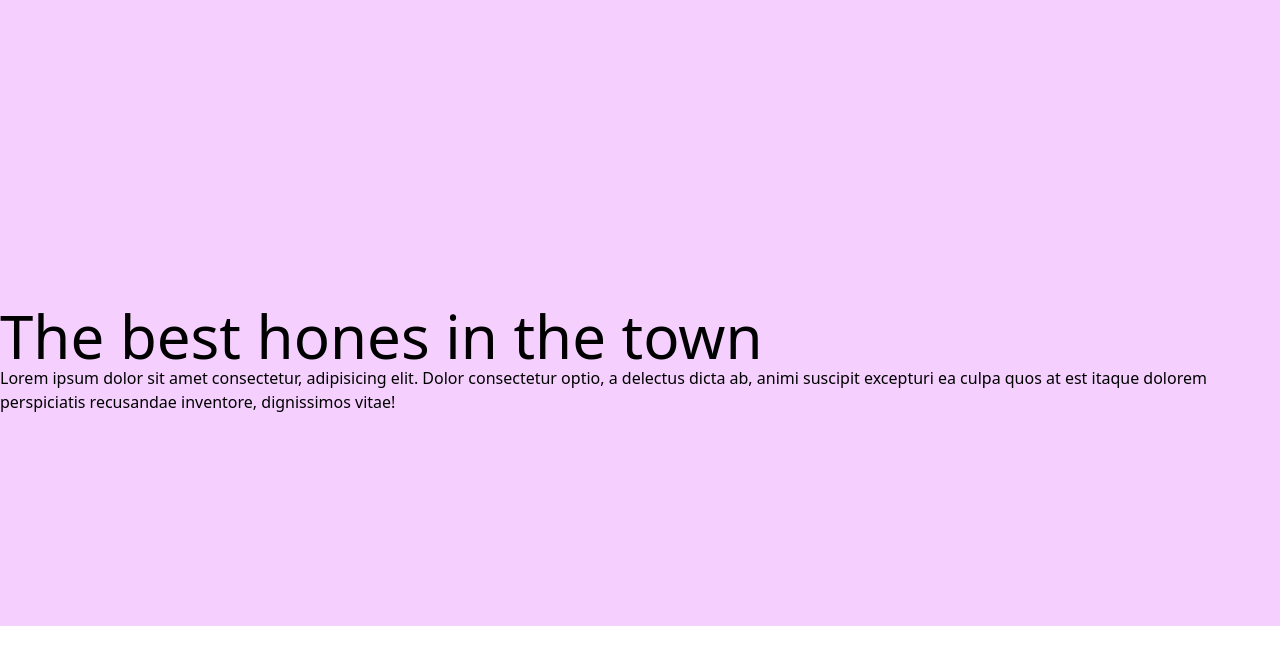
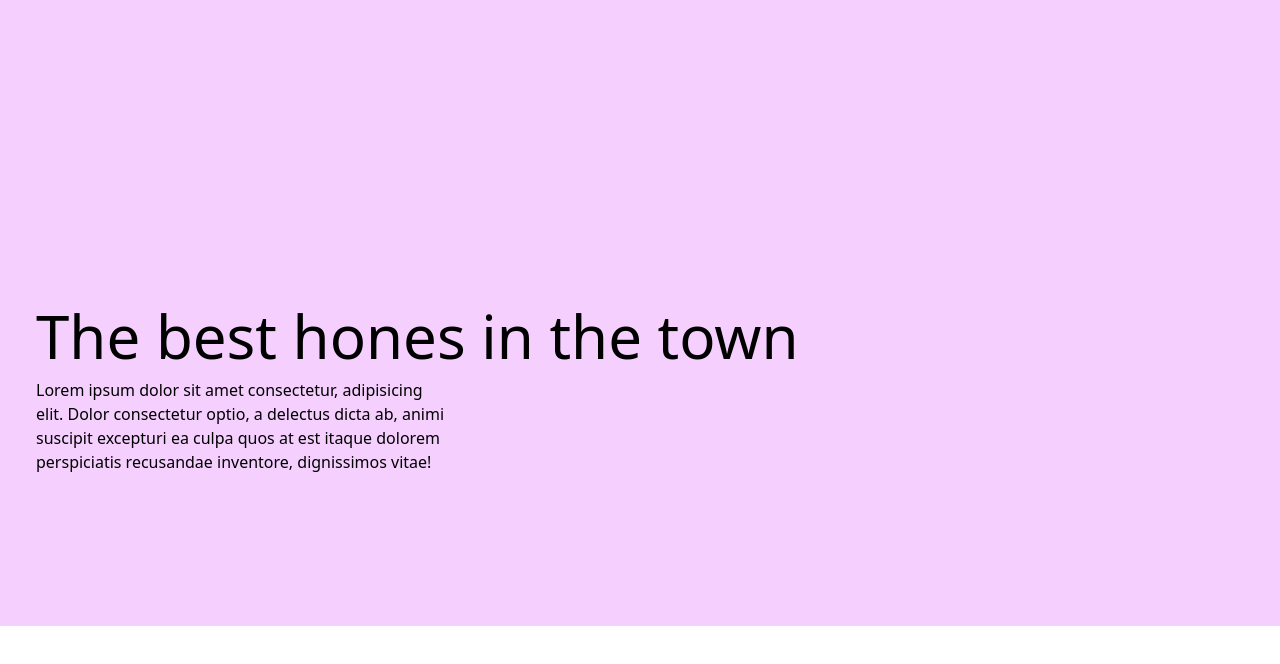
Before and after one commit to Becasss/Tailwind_CSS_Tutorial, a website: page landing.html in a window 1280 px wide. Shown: the part 70-734 px from the top of the page. Drawn offline with nearby package versions, Linux system fonts and the light colour scheme.

Commit message:
Updating landingPage.html

```diff
--- a/landing.html
+++ b/landing.html
@@ -19,11 +19,11 @@
     </nav>
 
     <main>
-        <div class="main bg-fuchsia-200 h-96 py-80">
-            <div class="text-6xl p1-9">
+        <div class="main bg-fuchsia-200 h-96 py-80 pl-9">
+            <div class="text-6xl ">
                 The best hones in the town
             </div>
-            <p>Lorem ipsum dolor sit amet consectetur, adipisicing elit. Dolor consectetur optio, a delectus dicta ab, animi suscipit
+            <p class="py-3 w-1/3">Lorem ipsum dolor sit amet consectetur, adipisicing elit. Dolor consectetur optio, a delectus dicta ab, animi suscipit
                 excepturi ea culpa quos at est itaque dolorem perspiciatis recusandae inventore, dignissimos vitae!</p>
         </div>
     </main>
```
